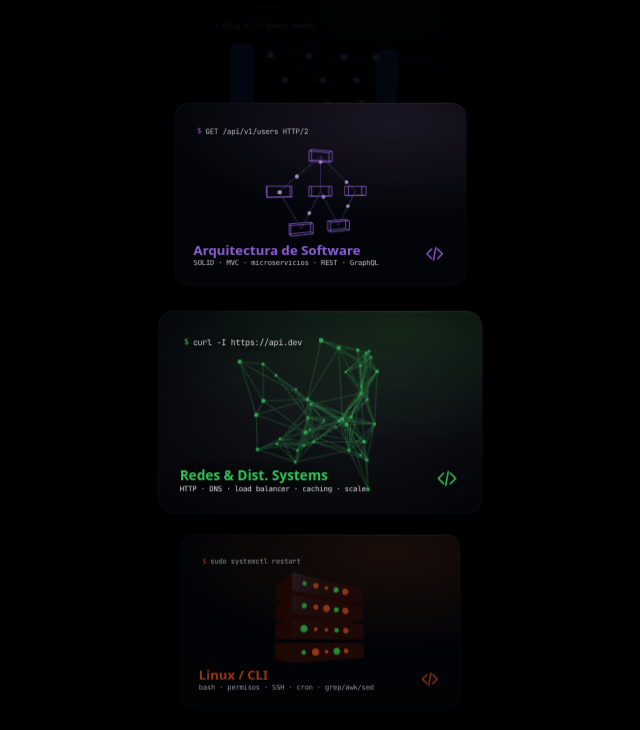
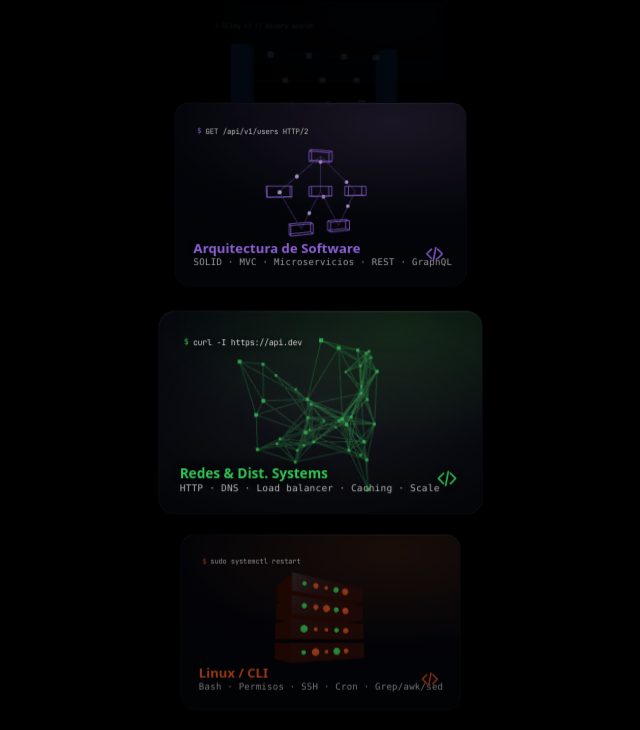
Before and after one commit to CODLuisP/componetCard, a React (Vite) app: page / in a window 1280 px wide. Shown: the top 730 px of the page, without its empty margins (320-960 px from the left). Built offline with nearby package versions, Linux system fonts and the light colour scheme.

Commit message:
Nueva optimizacion

```diff
--- a/src/App.tsx
+++ b/src/App.tsx
@@ -6,11 +6,11 @@ import * as THREE from 'three';
 type SceneType = 'datatransfer' | 'architecture' | 'network' | 'servers' | 'database';
 
 const CARD_SCENES: { type: SceneType; accent: string; label: string; cmd: string; sub: string }[] = [
-  { type: 'datatransfer', accent: '#2B7FFF', label: 'Estructuras & Algoritmos', cmd: 'O(log n) // binary search', sub: 'Big O · árboles · grafos · hash tables · sorting' },
-  { type: 'architecture', accent: '#A371F7', label: 'Arquitectura de Software', cmd: 'GET /api/v1/users HTTP/2',  sub: 'SOLID · MVC · microservicios · REST · GraphQL' },
-  { type: 'network',      accent: '#34C759', label: 'Redes & Dist. Systems',    cmd: 'curl -I https://api.dev',   sub: 'HTTP · DNS · load balancer · caching · scale' },
-  { type: 'servers',      accent: '#E95420', label: 'Linux / CLI',              cmd: 'sudo systemctl restart',    sub: 'bash · permisos · SSH · cron · grep/awk/sed' },
-  { type: 'database',     accent: '#7AA2F7', label: 'Bases de Datos',           cmd: 'SELECT * FROM users;',      sub: 'SQL · NoSQL · ACID · índices · optimización' },
+  { type: 'datatransfer', accent: '#2B7FFF', label: 'Estructuras & Algoritmos', cmd: 'O(log n) // binary search', sub: 'Árboles · Grafos · Hash tables · Sorting' },
+  { type: 'architecture', accent: '#A371F7', label: 'Arquitectura de Software', cmd: 'GET /api/v1/users HTTP/2',  sub: 'SOLID · MVC · Microservicios · REST · GraphQL' },
+  { type: 'network',      accent: '#34C759', label: 'Redes & Dist. Systems',    cmd: 'curl -I https://api.dev',   sub: 'HTTP · DNS · Load balancer · Caching · Scale' },
+  { type: 'servers',      accent: '#E95420', label: 'Linux / CLI',              cmd: 'sudo systemctl restart',    sub: 'Bash · Permisos · SSH · Cron · Grep/awk/sed' },
+  { type: 'database',     accent: '#7AA2F7', label: 'Bases de Datos',           cmd: 'SELECT * FROM users;',      sub: 'SQL · NoSQL · ACID · índices · Optimización' },
 ];
 
 // A self-contained WebGL canvas that fills its parent and renders an
@@ -574,8 +574,8 @@ export default function App() {
                         {sceneCfg.label}
                       </div>
                       <div
-                        className="font-mono text-[7px] text-gray-200 tracking-tight whitespace-nowrap overflow-hidden text-ellipsis leading-none"
-                        style={{ maxWidth: '200px' }}
+                        className="font-mono text-[9px] text-white/70 tracking-wide whitespace-nowrap leading-none"
+                        style={{ maxWidth: '260px' }}
                       >
                         {sceneCfg.sub}
                       </div>
```
